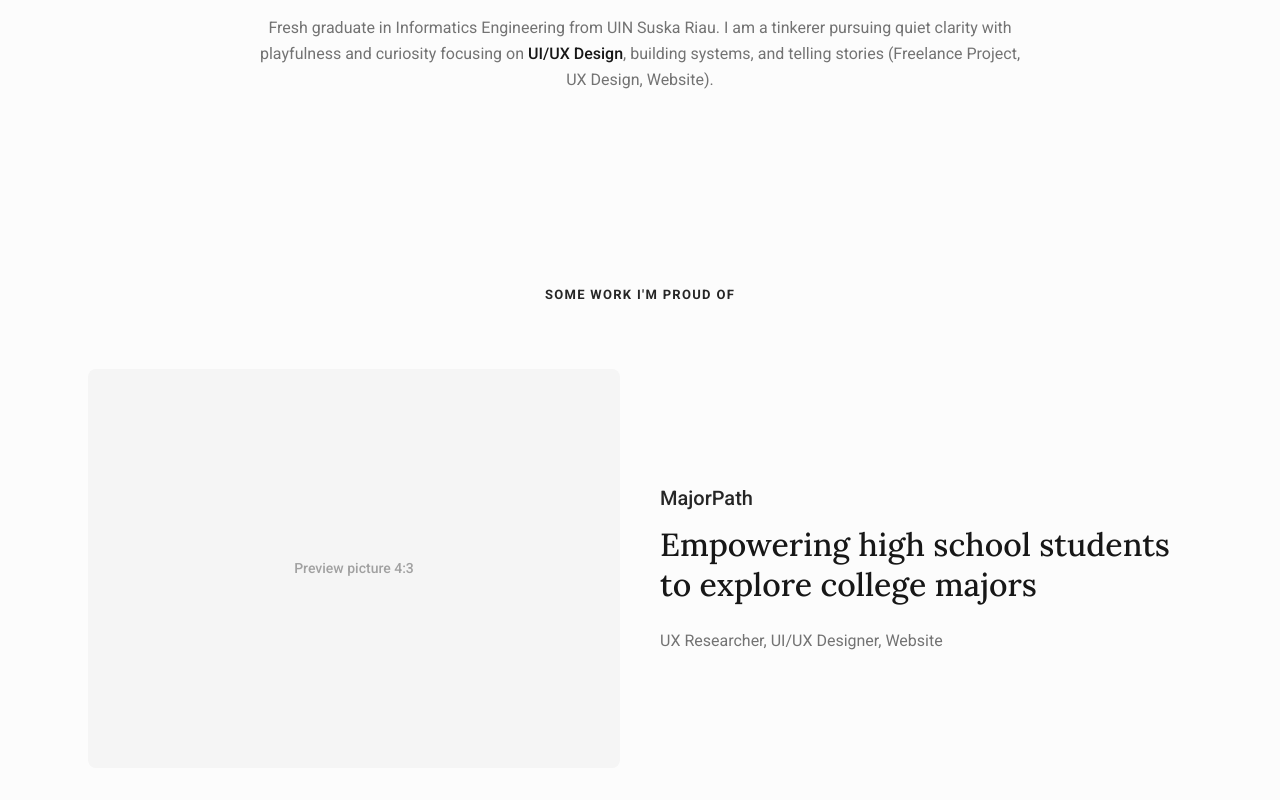
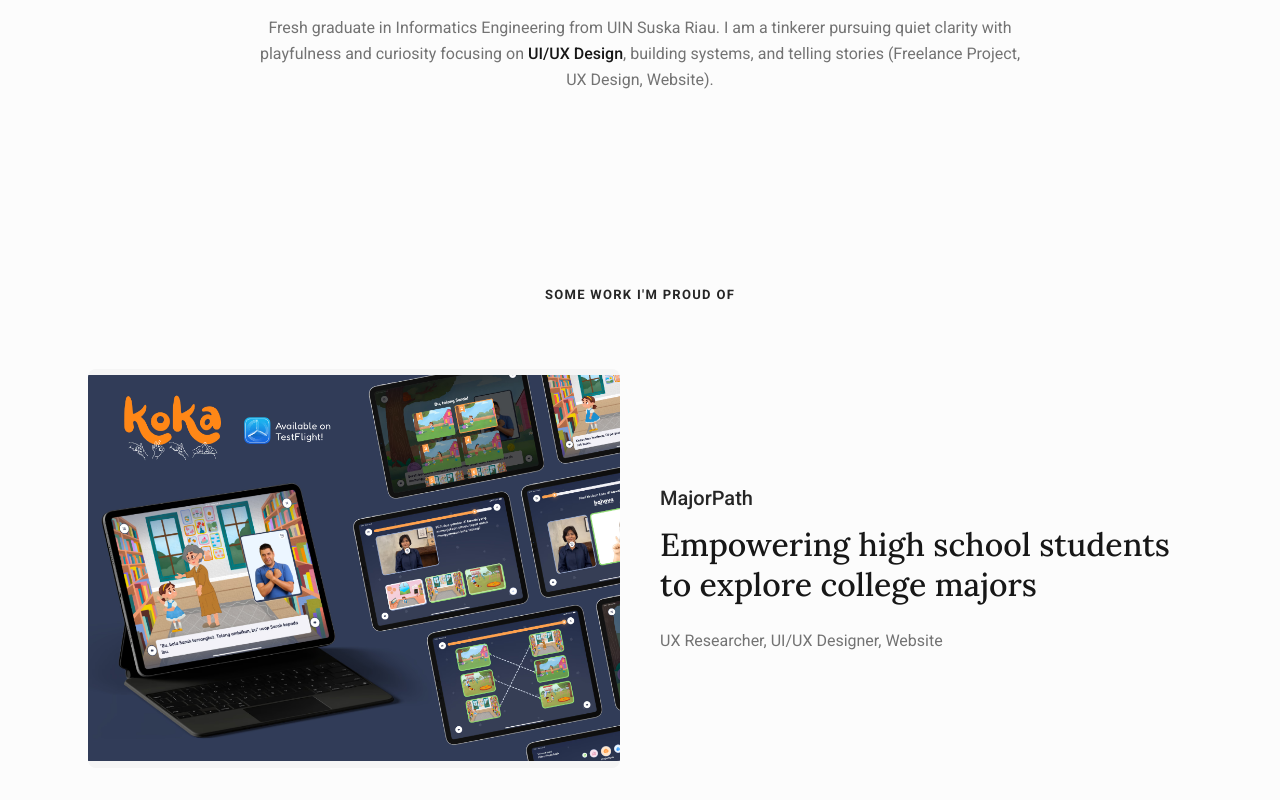
Before and after one commit to AbmiSukma/portofolio-abmise, a website: page index.html in a window 1280 px wide. Shown: the part 408-1208 px from the top of the page. Drawn offline with Linux system fonts and the light colour scheme.

Commit message:
UI: Add provided preview image for MajorPath project

```diff
--- a/index.html
+++ b/index.html
@@ -46,7 +46,7 @@
             <!-- Project 1: MajorPath -->
             <a href="project-template.html" class="group flex flex-col md:flex-row gap-10 items-center hover:opacity-90 transition-opacity">
                 <div class="w-full md:w-1/2 aspect-[4/3] bg-neutral-100 rounded-lg flex items-center justify-center overflow-hidden">
-                    <span class="text-neutral-400 font-medium text-sm">Preview picture 4:3</span>
+                    <img src="./assets/majorpath-preview.png" alt="MajorPath Preview" class="w-full h-full object-cover">
                 </div>
                 <div class="w-full md:w-1/2 flex flex-col justify-center">
                     <h4 class="text-[20px] font-medium mb-3 text-neutral-800">MajorPath</h4>
```
Also changed, not shown: assets/majorpath-preview.png (added).
